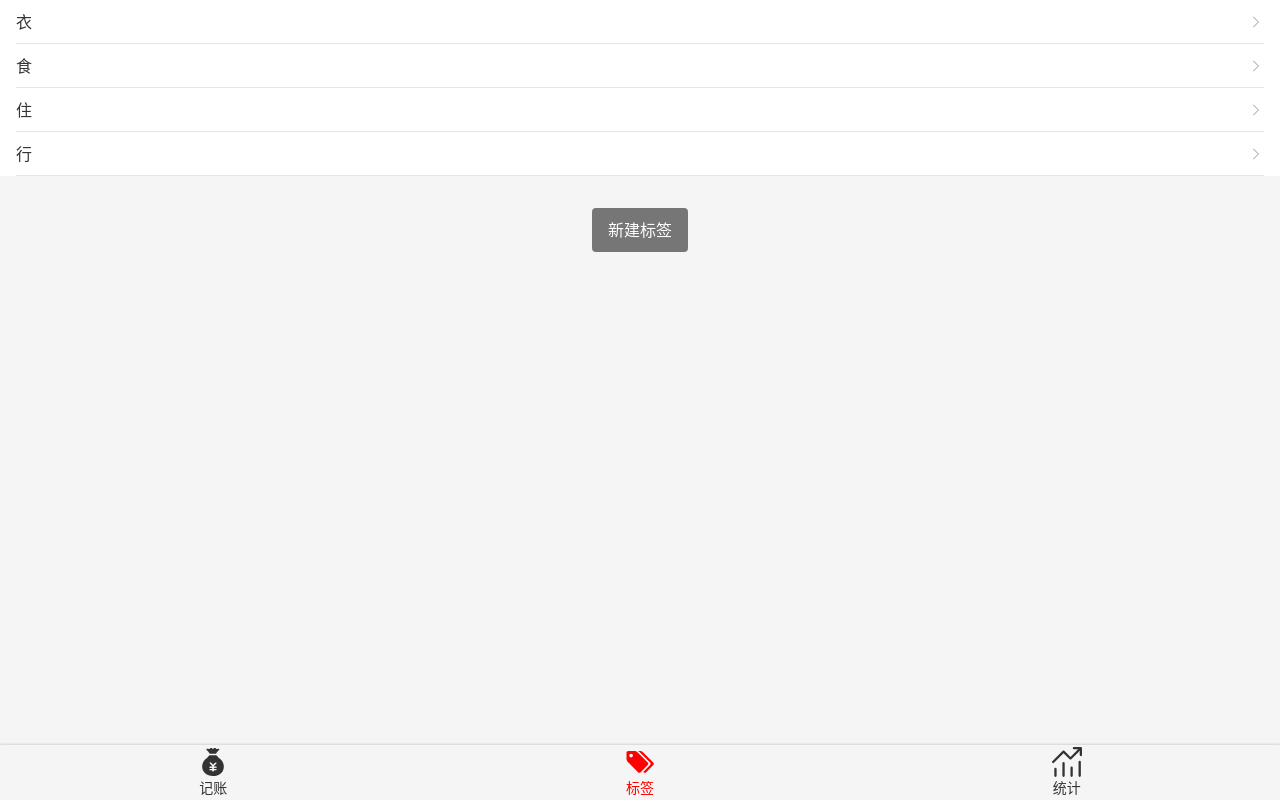
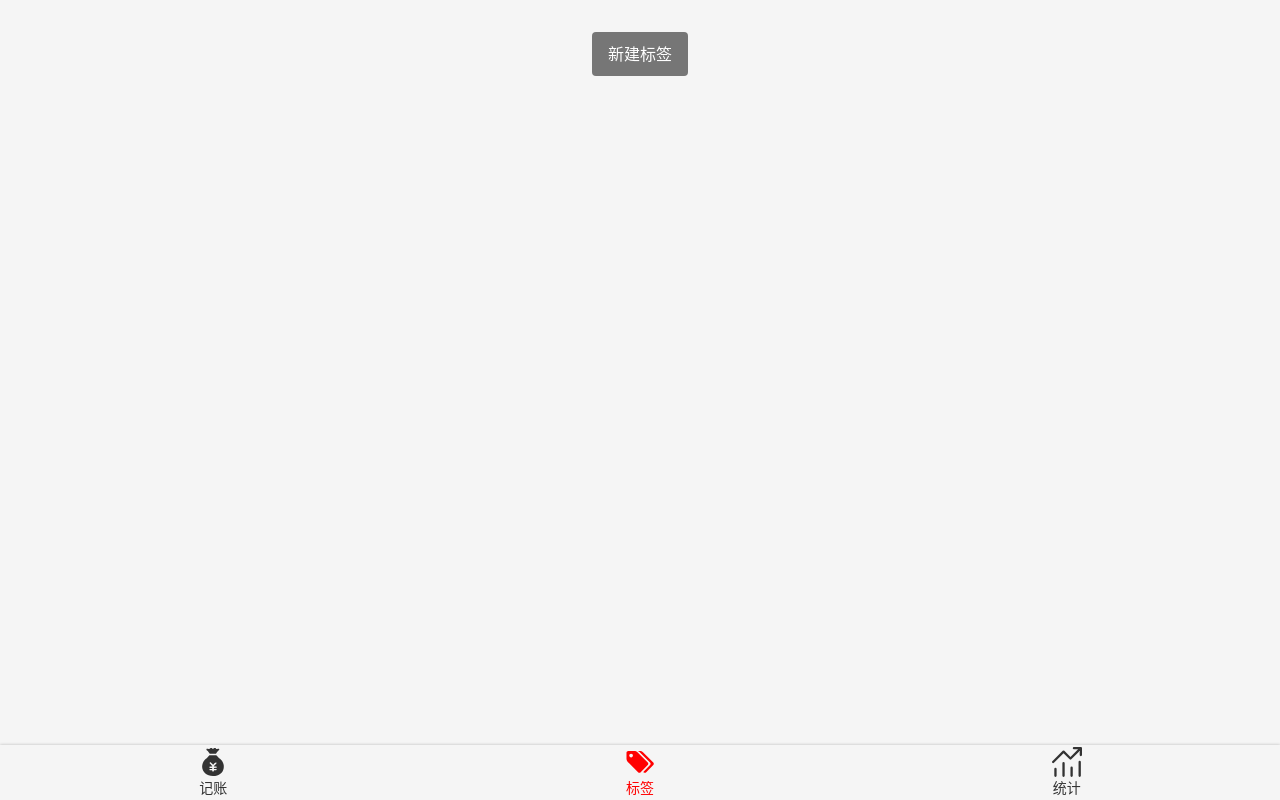
Before and after one commit to qianyuzzf/make-money-1, a Vue app: page /#/labels in a window 1280 px wide. Built offline with nearby package versions, Linux system fonts and the light colour scheme.

Commit message:
实现展示和创建标签

```diff
--- /dev/null
+++ b/src/custom.ts
@@ -0,0 +1,7 @@
+export type RecordItem = {
+  money: number,
+  type: string,
+  notes: string,
+  tags: string[],
+  time?: Date
+}
--- /dev/null
+++ b/src/models/model.ts
@@ -0,0 +1,18 @@
+import {RecordItem} from '@/custom.ts';
+
+const model = {
+  fetch(name: string): string[] {
+    return JSON.parse(window.localStorage.getItem(name) || '[]');
+  },
+  fetch2(name: string): RecordItem[] {
+    return JSON.parse(window.localStorage.getItem(name) || '[]');
+  },
+  save(name: string, data: RecordItem[] | string[]): void {
+    window.localStorage.setItem(name, JSON.stringify(data));
+  },
+  clone(data: RecordItem): RecordItem {
+    return JSON.parse(JSON.stringify(data));
+  }
+};
+
+export default model;
--- a/src/views/Labels.vue
+++ b/src/views/Labels.vue
@@ -1,37 +1,43 @@
 <template>
   <Layout>
     <ol class="tags">
-      <li>
-        <span>衣</span>
-        <Icon name="right"/>
-      </li>
-      <li>
-        <span>食</span>
-        <Icon name="right"/>
-      </li>
-      <li>
-        <span>住</span>
-        <Icon name="right"/>
-      </li>
-      <li>
-        <span>行</span>
+      <li v-for="tag in tagsList" :key="tag">
+        <span>{{ tag }}</span>
         <Icon name="right"/>
       </li>
     </ol>
     <div class="createTag-wrapper">
-      <button class="createTag">新建标签</button>
+      <button class="createTag" @click="createTag">新建标签</button>
     </div>
   </Layout>
 </template>
 
 <script lang="ts">
+import model from '@/models/model';
+import {defineComponent, ref} from 'vue';
 import Layout from '@/components/Layout.vue';
 import Icon from '@/components/Icon.vue';
 
-export default {
+export default defineComponent({
   name: 'Labels',
-  components: {Icon, Layout}
-};
+  components: {Icon, Layout},
+  setup() {
+    const tagsList = ref<string[]>(model.fetch('tagsList'));
+    const createTag = () => {
+      const name = window.prompt('请输入标签名');
+      if (name) {
+        if (tagsList.value.indexOf(name) >= 0) {
+          window.alert('标签名重复，请重新输入');
+          return;
+        }
+        tagsList.value.push(name);
+        model.save('tagsList', tagsList.value);
+        window.alert('添加成功');
+      }
+    };
+    return {tagsList, createTag};
+  }
+});
 </script>
 
 <style lang="scss" scoped>
--- a/src/views/Money.vue
+++ b/src/views/Money.vue
@@ -3,8 +3,8 @@
     <NumberPad @update:value="onUpdateMoney" @submit="saveRecord"/>
     <Types v-model:value="record.type"/>
     <Notes @update:value="onUpdateNotes"/>
-    <Tags v-model:data-source="tags" @update:value="onUpdateTags"/>
-    {{ recordList }}
+    <Tags v-model:data-source="tagsList" @update:value="onUpdateTags"/>
+    {{ recordsList }}
   </Layout>
 </template>
 
@@ -15,14 +15,8 @@ import NumberPad from '@/components/money/NumberPad.vue';
 import Types from '@/components/money/Types.vue';
 import Notes from '@/components/money/Notes.vue';
 import Tags from '@/components/money/Tags.vue';
-
-type Record = {
-  money: number,
-  type: string,
-  notes: string,
-  tags: string[],
-  time?: Date
-}
+import {RecordItem} from '@/custom.ts';
+import model from '@/models/model';
 
 export default defineComponent({
   name: 'Money',
@@ -34,14 +28,14 @@ export default defineComponent({
     NumberPad
   },
   setup() {
-    const tags = ref<string[]>(['衣', '食', '住', '行']);
-    const record = ref<Record>({
+    const tagsList = ref<string[]>(model.fetch('tagsList'));
+    const record = ref<RecordItem>({
       money: 0,
       type: '-',
       notes: '',
       tags: []
     });
-    const recordList = ref<Record[]>(JSON.parse(window.localStorage.getItem('record') || '[]'));
+    const recordsList = ref<RecordItem[]>(model.fetch2('recordsList'));
     const onUpdateTags = (data: string[]) => {
       record.value.tags = data;
     };
@@ -53,19 +47,19 @@ export default defineComponent({
     };
     const saveRecord = () => {
       record.value.time = new Date();
-      recordList.value.push(JSON.parse(JSON.stringify(record.value)));
+      recordsList.value.push(model.clone(record.value));
     };
-    watch(recordList.value, () => {
-      window.localStorage.setItem('record', JSON.stringify(recordList.value));
+    watch(recordsList.value, () => {
+      model.save('recordsList', recordsList.value);
     });
     return {
-      tags,
+      tagsList,
       onUpdateTags,
       onUpdateMoney,
       onUpdateNotes,
       record,
       saveRecord,
-      recordList
+      recordsList
     };
   }
 });
```
